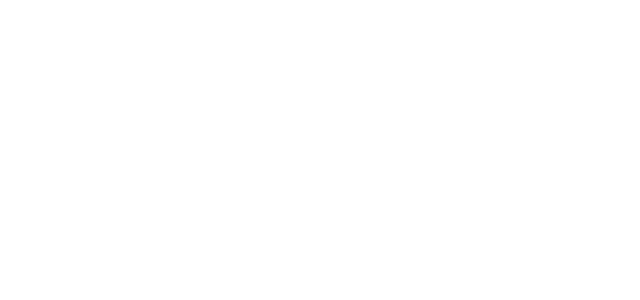
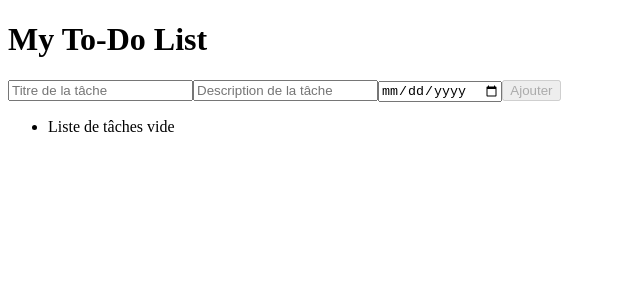
Before and after one commit to paulinefvl/ToDoList---Framework-JS, an Angular app: page / in a window 1280 px wide. Shown: the top 300 px of the page, without its empty margins (0-640 px from the left). Built offline with nearby package versions, Linux system fonts and the light colour scheme.

Commit message:
Formulaire d'ajout de tâche avec validation du titre + autres fichiers si oubliés lors du dernier commit

```diff
--- a/src/app/app.html
+++ b/src/app/app.html
@@ -1,3 +1,22 @@
+<h1> My To-Do List </h1>
+<form (ngSubmit)="addTask()">
+  <input  name="title" [(ngModel)]="title" placeholder="Titre de la tâche" />
+  <input  name="description" [(ngModel)]="description" placeholder="Description de la tâche" />
+  <input  name="dueDate" type="date" [(ngModel)]="dueDate" />
+  <button type="submit" [disabled]="title.trim().length < 3">Ajouter</button>
+</form>
 
+<ul>
+  @for (task of taskService.tasks(); track task.id) {
+    <li>
+      <strong>{{ task.title }}</strong>
+      @if (task.description) {
+      <small>{{ task.description }}</small>
+    }
+    </li>
+    } @empty {
+    <li>Liste de tâches vide</li>
+    }
+</ul>
 
 <router-outlet />
--- a/src/app/app.ts
+++ b/src/app/app.ts
@@ -1,12 +1,31 @@
-import { Component, signal } from '@angular/core';
+import { Component, inject} from '@angular/core';
 import { RouterOutlet } from '@angular/router';
+import { TaskService } from './services/task';
+import { FormsModule } from '@angular/forms';
 
 @Component({
-  imports: [RouterOutlet],
+  imports: [RouterOutlet, FormsModule],
   selector: 'app-root',
   styleUrl: './app.css',
   templateUrl: './app.html',
 })
 export class App {
+  readonly taskService = inject(TaskService);
+
+  title = '';
+  description = '';
+  dueDate = '';
+
+  addTask() {
+    if (this.title.trim().length < 3) {
+      alert('Le titre doit contenir au moins 3 caractères.');
+      return;
+    }
+    this.taskService.add({ title: this.title.trim(), description: this.description.trim(), dueDate: this.dueDate || undefined });
+    this.title = '';
+    this.description = '';
+    this.dueDate = '';
+
+  }
 
 }
```
Also changed, not shown: 1 other file (tests, documents, lock files or other folders).
